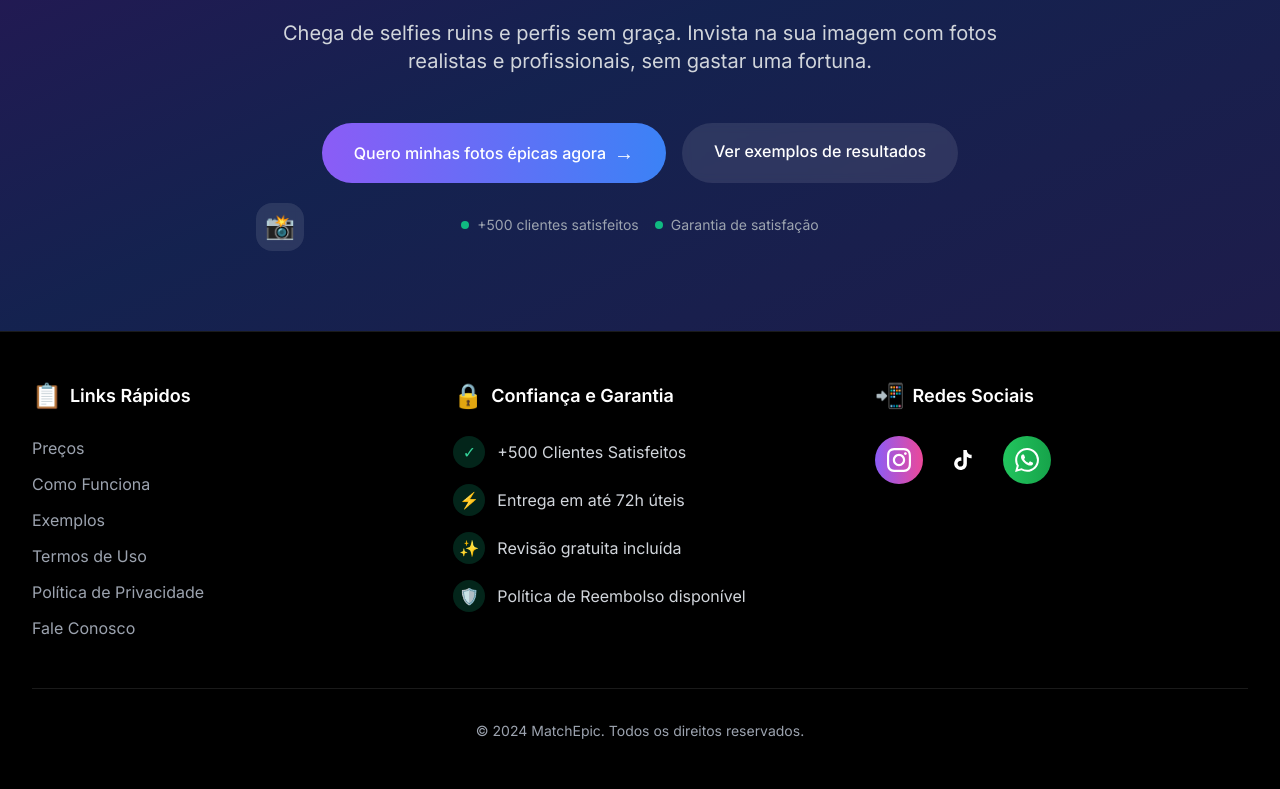
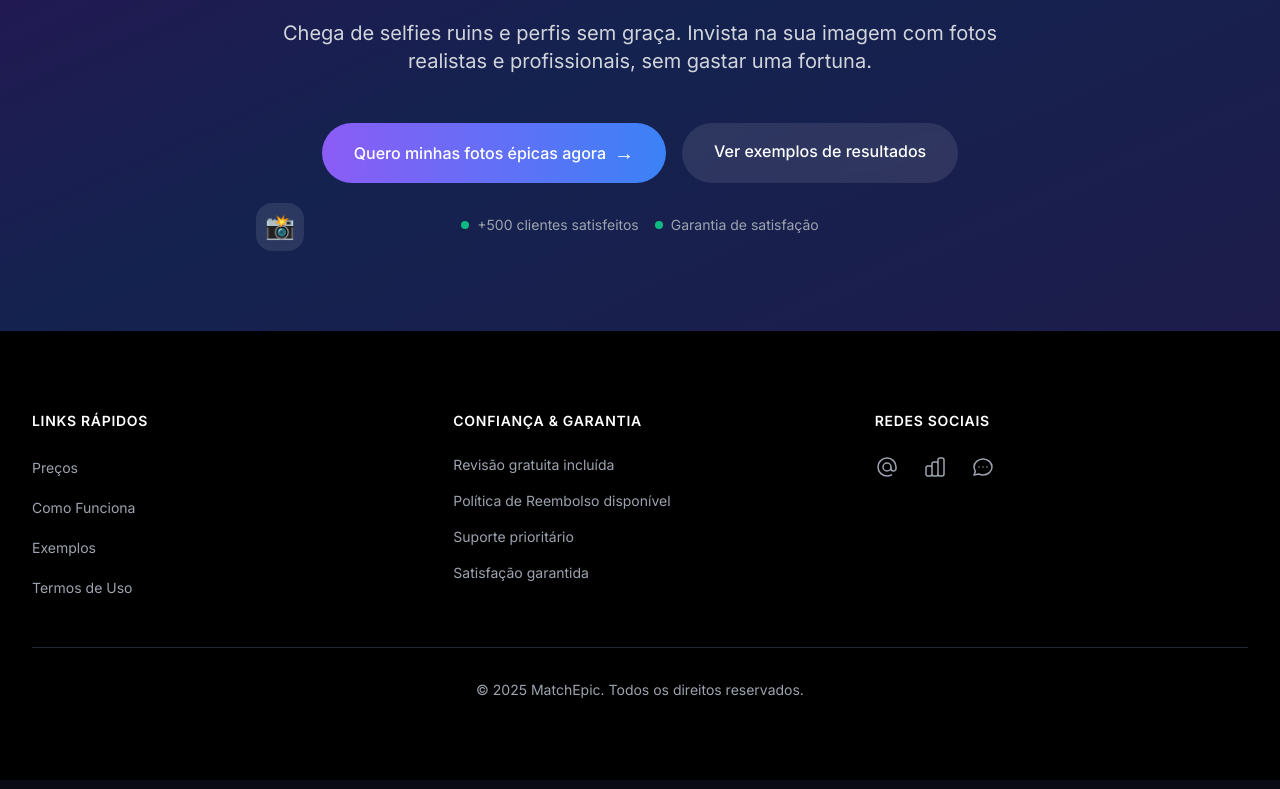
Before and after one commit to Aouza/matchepic, a Next.js app: page / in a window 1280 px wide. Shown: the part 8453-9242 px from the top of the page. Built offline with nearby package versions, Linux system fonts and the light colour scheme.

Commit message:
refactor: atualiza footer

```diff
--- a/src/components/Footer.tsx
+++ b/src/components/Footer.tsx
@@ -1,104 +1,104 @@
 import React from 'react';
+import Link from 'next/link';
 
 const Footer = () => {
   return (
-    <footer className="relative bg-black border-t border-white/10">
-      <div className="max-w-7xl mx-auto px-4 sm:px-6 lg:px-8 py-12">
+    <footer className="bg-black text-gray-400 py-20">
+      <div className="max-w-7xl mx-auto px-4 sm:px-6 lg:px-8">
         <div className="grid grid-cols-1 md:grid-cols-3 gap-12">
           {/* Links Rápidos */}
           <div>
-            <h3 className="text-lg font-semibold text-white mb-6 flex items-center gap-2">
-              <span className="text-2xl">📋</span>
+            <h3 className="text-sm font-semibold text-white uppercase tracking-wider mb-6">
               Links Rápidos
             </h3>
-            <div className="space-y-3">
-              <a href="#precos" className="block text-gray-400 hover:text-white transition-colors">Preços</a>
-              <a href="#como-funciona" className="block text-gray-400 hover:text-white transition-colors">Como Funciona</a>
-              <a href="#exemplos" className="block text-gray-400 hover:text-white transition-colors">Exemplos</a>
-              <a href="/termos" className="block text-gray-400 hover:text-white transition-colors">Termos de Uso</a>
-              <a href="/privacidade" className="block text-gray-400 hover:text-white transition-colors">Política de Privacidade</a>
-              <a href="/contato" className="block text-gray-400 hover:text-white transition-colors">Fale Conosco</a>
-            </div>
+            <ul className="space-y-4">
+              <li>
+                <Link href="#precos" className="text-sm hover:text-white transition-colors duration-200">
+                  Preços
+                </Link>
+              </li>
+              <li>
+                <Link href="#como-funciona" className="text-sm hover:text-white transition-colors duration-200">
+                  Como Funciona
+                </Link>
+              </li>
+              <li>
+                <Link href="#exemplos" className="text-sm hover:text-white transition-colors duration-200">
+                  Exemplos
+                </Link>
+              </li>
+              <li>
+                <Link href="/termos" className="text-sm hover:text-white transition-colors duration-200">
+                  Termos de Uso
+                </Link>
+              </li>
+            </ul>
           </div>
 
-          {/* Confiança e Garantia */}
+          {/* Confiança & Garantia */}
           <div>
-            <h3 className="text-lg font-semibold text-white mb-6 flex items-center gap-2">
-              <span className="text-2xl">🔒</span>
-              Confiança e Garantia
+            <h3 className="text-sm font-semibold text-white uppercase tracking-wider mb-6">
+              Confiança & Garantia
             </h3>
-            <div className="space-y-4">
-              <div className="flex items-center gap-3">
-                <div className="w-8 h-8 rounded-full bg-emerald-500/20 flex items-center justify-center">
-                  <span className="text-emerald-400">✓</span>
-                </div>
-                <span className="text-gray-300">+500 Clientes Satisfeitos</span>
-              </div>
-              <div className="flex items-center gap-3">
-                <div className="w-8 h-8 rounded-full bg-emerald-500/20 flex items-center justify-center">
-                  <span className="text-emerald-400">⚡</span>
-                </div>
-                <span className="text-gray-300">Entrega em até 72h úteis</span>
-              </div>
-              <div className="flex items-center gap-3">
-                <div className="w-8 h-8 rounded-full bg-emerald-500/20 flex items-center justify-center">
-                  <span className="text-emerald-400">✨</span>
-                </div>
-                <span className="text-gray-300">Revisão gratuita incluída</span>
-              </div>
-              <div className="flex items-center gap-3">
-                <div className="w-8 h-8 rounded-full bg-emerald-500/20 flex items-center justify-center">
-                  <span className="text-emerald-400">🛡️</span>
-                </div>
-                <span className="text-gray-300">Política de Reembolso disponível</span>
-              </div>
-            </div>
+            <ul className="space-y-4">
+              <li className="text-sm">
+                Revisão gratuita incluída
+              </li>
+              <li className="text-sm">
+                Política de Reembolso disponível
+              </li>
+              <li className="text-sm">
+                Suporte prioritário
+              </li>
+              <li className="text-sm">
+                Satisfação garantida
+              </li>
+            </ul>
           </div>
 
           {/* Redes Sociais */}
           <div>
-            <h3 className="text-lg font-semibold text-white mb-6 flex items-center gap-2">
-              <span className="text-2xl">📲</span>
+            <h3 className="text-sm font-semibold text-white uppercase tracking-wider mb-6">
               Redes Sociais
             </h3>
-            <div className="flex gap-4">
+            <div className="flex space-x-6">
               <a
                 href="https://instagram.com/matchepic"
                 target="_blank"
                 rel="noopener noreferrer"
-                className="w-12 h-12 rounded-full bg-gradient-to-r from-purple-500 to-pink-500 flex items-center justify-center text-white hover:scale-110 transition-all duration-300"
+                className="text-gray-400 hover:text-white transition-colors duration-200"
               >
-                <svg className="w-6 h-6" fill="currentColor" viewBox="0 0 24 24">
-                  <path d="M12 2.163c3.204 0 3.584.012 4.85.07 3.252.148 4.771 1.691 4.919 4.919.058 1.265.069 1.645.069 4.849 0 3.205-.012 3.584-.069 4.849-.149 3.225-1.664 4.771-4.919 4.919-1.266.058-1.644.07-4.85.07-3.204 0-3.584-.012-4.849-.07-3.26-.149-4.771-1.699-4.919-4.92-.058-1.265-.07-1.644-.07-4.849 0-3.204.013-3.583.07-4.849.149-3.227 1.664-4.771 4.919-4.919 1.266-.057 1.645-.069 4.849-.069zm0-2.163c-3.259 0-3.667.014-4.947.072-4.358.2-6.78 2.618-6.98 6.98-.059 1.281-.073 1.689-.073 4.948 0 3.259.014 3.668.072 4.948.2 4.358 2.618 6.78 6.98 6.98 1.281.058 1.689.072 4.948.072 3.259 0 3.668-.014 4.948-.072 4.354-.2 6.782-2.618 6.979-6.98.059-1.28.073-1.689.073-4.948 0-3.259-.014-3.667-.072-4.947-.196-4.354-2.617-6.78-6.979-6.98-1.281-.059-1.69-.073-4.949-.073zm0 5.838c-3.403 0-6.162 2.759-6.162 6.162s2.759 6.163 6.162 6.163 6.162-2.759 6.162-6.163c0-3.403-2.759-6.162-6.162-6.162zm0 10.162c-2.209 0-4-1.79-4-4 0-2.209 1.791-4 4-4s4 1.791 4 4c0 2.21-1.791 4-4 4zm6.406-11.845c-.796 0-1.441.645-1.441 1.44s.645 1.44 1.441 1.44c.795 0 1.439-.645 1.439-1.44s-.644-1.44-1.439-1.44z"/>
+                <svg className="h-6 w-6" fill="none" viewBox="0 0 24 24" stroke="currentColor">
+                  <path strokeLinecap="round" strokeLinejoin="round" strokeWidth={1.5} d="M16 12a4 4 0 10-8 0 4 4 0 008 0zm0 0v1.5a2.5 2.5 0 005 0V12a9 9 0 10-9 9m4.5-1.206a8.959 8.959 0 01-4.5 1.207" />
                 </svg>
               </a>
               <a
                 href="https://tiktok.com/@matchepic"
                 target="_blank"
                 rel="noopener noreferrer"
-                className="w-12 h-12 rounded-full bg-black flex items-center justify-center text-white hover:scale-110 transition-all duration-300"
+                className="text-gray-400 hover:text-white transition-colors duration-200"
               >
-                <svg className="w-6 h-6" fill="currentColor" viewBox="0 0 24 24">
-                  <path d="M19.59 6.69a4.83 4.83 0 0 1-3.77-4.25V2h-3.45v13.67a2.89 2.89 0 0 1-5.2 1.74 2.89 2.89 0 0 1 2.31-4.64 2.93 2.93 0 0 1 .88.13V9.4a6.84 6.84 0 0 0-1-.05A6.33 6.33 0 0 0 5 20.1a6.34 6.34 0 0 0 10.86-4.43v-7a8.16 8.16 0 0 0 4.77 1.52v-3.4a4.85 4.85 0 0 1-1-.1z"/>
+                <svg className="h-6 w-6" fill="none" viewBox="0 0 24 24" stroke="currentColor">
+                  <path strokeLinecap="round" strokeLinejoin="round" strokeWidth={1.5} d="M9 19v-6a2 2 0 00-2-2H5a2 2 0 00-2 2v6a2 2 0 002 2h2a2 2 0 002-2zm0 0V9a2 2 0 012-2h2a2 2 0 012 2v10m-6 0a2 2 0 002 2h2a2 2 0 002-2m0 0V5a2 2 0 012-2h2a2 2 0 012 2v14a2 2 0 01-2 2h-2a2 2 0 01-2-2z" />
                 </svg>
               </a>
               <a
                 href="https://wa.me/5511999999999"
                 target="_blank"
                 rel="noopener noreferrer"
-                className="w-12 h-12 rounded-full bg-gradient-to-r from-green-500 to-green-600 flex items-center justify-center text-white hover:scale-110 transition-all duration-300"
+                className="text-gray-400 hover:text-white transition-colors duration-200"
               >
-                <svg className="w-6 h-6" fill="currentColor" viewBox="0 0 24 24">
-                  <path d="M17.472 14.382c-.297-.149-1.758-.867-2.03-.967-.273-.099-.471-.148-.67.15-.197.297-.767.966-.94 1.164-.173.199-.347.223-.644.075-.297-.15-1.255-.463-2.39-1.475-.883-.788-1.48-1.761-1.653-2.059-.173-.297-.018-.458.13-.606.134-.133.298-.347.446-.52.149-.174.198-.298.298-.497.099-.198.05-.371-.025-.52-.075-.149-.669-1.612-.916-2.207-.242-.579-.487-.5-.669-.51-.173-.008-.371-.01-.57-.01-.198 0-.52.074-.792.372-.272.297-1.04 1.016-1.04 2.479 0 1.462 1.065 2.875 1.213 3.074.149.198 2.096 3.2 5.077 4.487.709.306 1.262.489 1.694.625.712.227 1.36.195 1.871.118.571-.085 1.758-.719 2.006-1.413.248-.694.248-1.289.173-1.413-.074-.124-.272-.198-.57-.347m-5.421 7.403h-.004a9.87 9.87 0 01-5.031-1.378l-.361-.214-3.741.982.998-3.648-.235-.374a9.86 9.86 0 01-1.51-5.26c.001-5.45 4.436-9.884 9.888-9.884 2.64 0 5.122 1.03 6.988 2.898a9.825 9.825 0 012.893 6.994c-.003 5.45-4.437 9.884-9.885 9.884m8.413-18.297A11.815 11.815 0 0012.05 0C5.495 0 .16 5.335.157 11.892c0 2.096.547 4.142 1.588 5.945L.057 24l6.305-1.654a11.882 11.882 0 005.683 1.448h.005c6.554 0 11.89-5.335 11.893-11.893a11.821 11.821 0 00-3.48-8.413z"/>
+                <svg className="h-6 w-6" fill="none" viewBox="0 0 24 24" stroke="currentColor">
+                  <path strokeLinecap="round" strokeLinejoin="round" strokeWidth={1.5} d="M8 12h.01M12 12h.01M16 12h.01M21 12c0 4.418-4.03 8-9 8a9.863 9.863 0 01-4.255-.949L3 20l1.395-3.72C3.512 15.042 3 13.574 3 12c0-4.418 4.03-8 9-8s9 3.582 9 8z" />
                 </svg>
               </a>
             </div>
           </div>
         </div>
 
-        <div className="mt-12 pt-8 border-t border-white/10">
-          <p className="text-center text-sm text-gray-400">
-            © 2024 MatchEpic. Todos os direitos reservados.
+        <div className="mt-12 pt-8 border-t border-gray-800">
+          <p className="text-sm text-center">
+            © {new Date().getFullYear()} MatchEpic. Todos os direitos reservados.
           </p>
         </div>
       </div>
```
